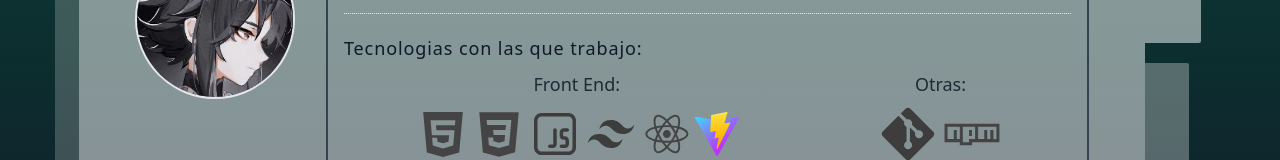
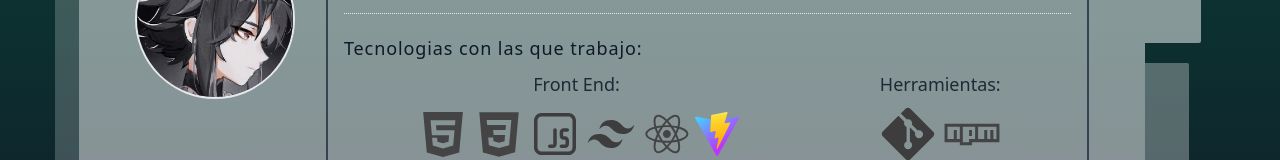
Before and after one commit to Puchinn/Portafolio, a React (Vite) app: page /sobremi in a window 1280 px wide. Shown: the part 421-581 px from the top of the page. Built offline with nearby package versions, Linux system fonts and the light colour scheme.

Commit message:
style: cambiar titulo

```diff
--- a/src/components/TechsOtras.jsx
+++ b/src/components/TechsOtras.jsx
@@ -5,7 +5,9 @@ function TechsOtras() {
     return (
         <>
             <div className="space-y-2">
-                <h1 className="text-center text-lg text-gray-800">Otras:</h1>
+                <h1 className="text-center text-lg text-gray-800">
+                    Herramientas:
+                </h1>
                 <div className="flex space-x-2">
                     <img className="w-14" src={git} alt="git_svg" title="Git" />
                     <img className="w-14" src={npm} alt="npm_svg" />
```
